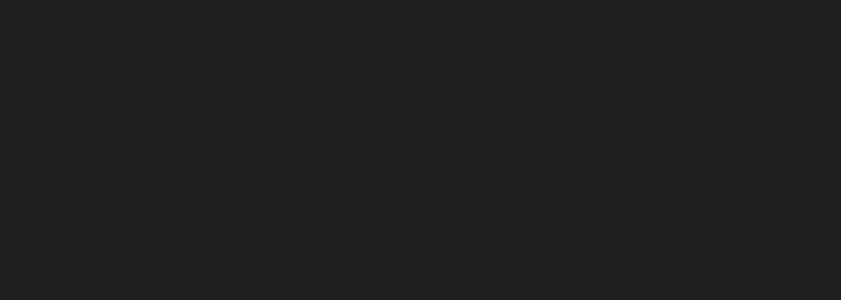
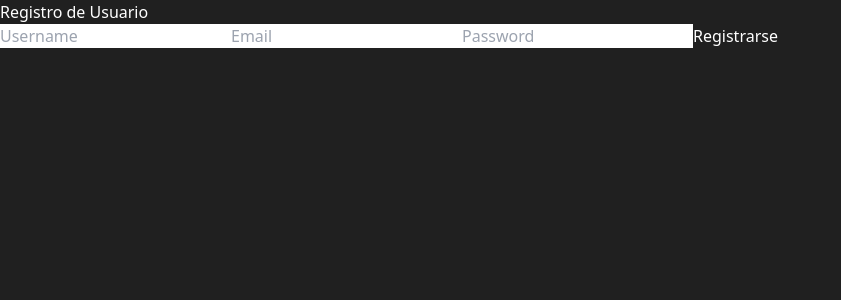
Before and after one commit to andresmg42/frontend_tienda, a React (Vite) app in the folder cliente_tienda/: page /register-user in a window 1280 px wide. Before the commit this address had no page. Shown: the top 300 px of the page, without its empty margins (0-841 px from the left). Built offline with nearby package versions, Linux system fonts and the light colour scheme.

Commit message:
registro con validacion de correo gmail agregado

```diff
--- a/cliente_tienda/src/App.jsx
+++ b/cliente_tienda/src/App.jsx
@@ -5,8 +5,8 @@ import {Toaster} from "react-hot-toast"
 import { UserPage } from './pages/users/UserPage'
 import { UserFormPage } from './pages/users/UserFormPage'
 import { LoginFormPage } from './pages/login/LoginFormPage'
-import ClientPage from './pages/cliente/ClientPage'
-
+import {Register} from './components/login/Register';
+import {EmailVerification} from './components/login/EmailVerification';
 
 function App() {
   return (
@@ -32,8 +32,12 @@ function App() {
         <Route path="/users-create/:id" element={<UserFormPage/>}/>
 
         {/* CLIENTE */}
-        <Route path="/client" element={<ClientPage />} />
-
+        {/* <Route path="/client" element={<ClientPage />} /> */}
+        <Route path="/register-user" element={<Register />} />
+        <Route
+          path="/verify_Email/:token"
+          element={<EmailVerification />}
+        />
 
       </Routes>
       <Toaster/>
--- a/cliente_tienda/src/api/users.api.js
+++ b/cliente_tienda/src/api/users.api.js
@@ -43,8 +43,11 @@ export const searchUsers=(searchCriteria,searchValue)=> UserApi.get('/api/usuari
 
 export const login=(user)=>UserApi.post('/login/',user)
 
+export const register_user=(user)=>UserApi.post('/register_user/',user)
 
-
+export const verfify_Email=(token)=>UserApi.get('/verify_email/',{headers: {
+  'Authorization': `Token ${token}`
+}})
 
 
   // COPIA------------------------------------------------------------------
--- /dev/null
+++ b/cliente_tienda/src/components/login/EmailVerification.jsx
@@ -0,0 +1,24 @@
+import React, { useEffect, useState } from 'react';
+import { useParams } from 'react-router-dom';
+import { authService } from '../../services/authService';
+
+
+export function EmailVerification() {
+  const { token } = useParams();
+  const [status, setStatus] = useState('Verificando...');
+
+  useEffect(() => {
+    const verifyToken = async () => {
+      try {
+        await authService.verifyEmail(token);
+        setStatus('Email verificado exitosamente');
+      } catch (error) {
+        setStatus('Error en la verificación');
+      }
+    };
+
+    verifyToken();
+  }, [token]);
+
+  return <div>{status}</div>;
+}
--- /dev/null
+++ b/cliente_tienda/src/components/login/Register.jsx
@@ -0,0 +1,81 @@
+import React, { useState } from 'react';
+import { authService } from '../../services/authService';
+
+export function Register() {
+  const [formData, setFormData] = useState({
+    username: '',
+    email: '',
+    password: ''
+
+  });
+
+  const [error, setError] = useState(null);
+  const [success, setSuccess] = useState(false);
+
+  const handleChange = (e) => {
+    setFormData({
+      ...formData,
+      [e.target.name]: e.target.value
+    });
+  };
+
+  const handleSubmit = async (e) => {
+    e.preventDefault();
+    try {
+      await authService.register(
+        formData.username,
+        formData.email,
+        formData.password,
+
+      );
+      setSuccess(true);
+      setError(null);
+    } catch (err) {
+      setError(err);
+      setSuccess(false);
+    }
+  };
+
+  return (
+    <div>
+      <h2>Registro de Usuario</h2>
+      {error && <div className="error">{JSON.stringify(error)}</div>}
+      {success && (
+        <div className="success">
+          Registro exitoso. Por favor revisa tu correo para verificación.
+        </div>
+      )}
+      <form onSubmit={handleSubmit}>
+        <input
+          className='bg-zinc-700 p-3 rounded-lg block w-full mb-3'
+          type="text"
+          name="username"
+          placeholder="Username"
+          value={formData.username}
+          onChange={handleChange}
+          required
+        />
+        <input
+        className='bg-zinc-700 p-3 rounded-lg block w-full mb-3'
+          type="email"
+          name="email"
+          placeholder="Email"
+          value={formData.email}
+          onChange={handleChange}
+          required
+        />
+        <input
+        className='bg-zinc-700 p-3 rounded-lg block w-full mb-3'
+          type="password"
+          name="password"
+          placeholder="Password"
+          value={formData.password}
+          onChange={handleChange}
+          required
+        />
+
+        <button type="submit">Registrarse</button>
+      </form>
+    </div>
+  );
+}
--- /dev/null
+++ b/cliente_tienda/src/services/authService.js
@@ -0,0 +1,30 @@
+import { register_user ,verfify_Email } from '../api/users.api';
+
+
+export const authService = {
+  async register(username, email, password) {
+    try {
+        const newdata={
+            username:username,
+            email:email,
+            password:password,
+            is_staff:false,
+            is_superuser:false,
+
+        }
+      const response= await register_user(newdata)
+      return response.data;
+    } catch (error) {
+      throw error.response.data;
+    }
+  },
+
+  async verifyEmail(token) {
+    try {
+      const response = await verfify_Email(token);
+      return response.data;
+    } catch (error) {
+      throw error.response.data;
+    }
+  }
+};
```
